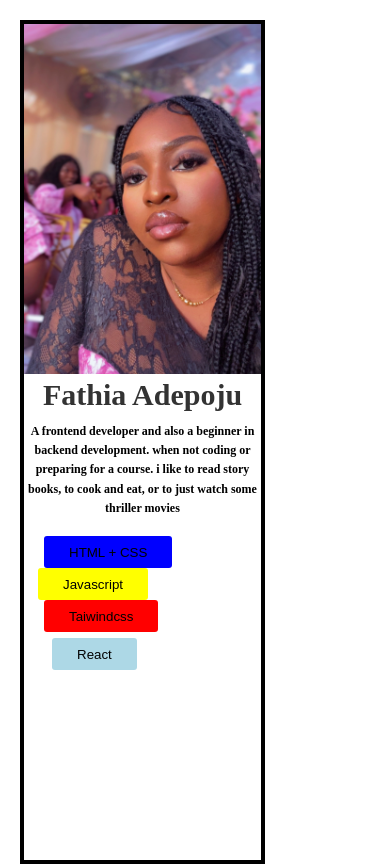
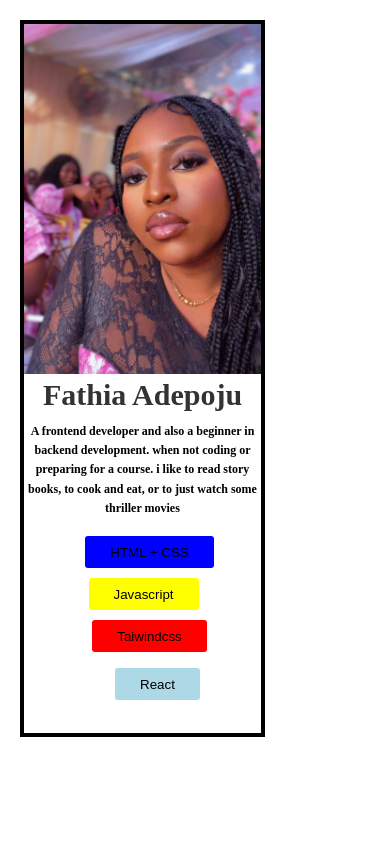
Before and after one commit to Adepoju044/my-Profile, a React (Create React App) app: page / in a window 390 px wide. Built offline with nearby package versions, Linux system fonts and the light colour scheme.

Commit message:
i did another correction

```diff
--- a/src/index.css
+++ b/src/index.css
@@ -141,7 +141,7 @@ h1 {
 @media (max-width: 470px) {
   .container {
     width: 70%;
-    height: 100vh;
+    height: 85vh;
   }
 
   h1 {
@@ -161,6 +161,10 @@ h1 {
     font-size: 12px;
     text-align: center;
     margin-left: 20px;
+    display: flex;
+    flex-direction: column;
+    align-items: center;
+    margin-bottom: 10px;
   }
   .button-2 {
     position: relative;
```
